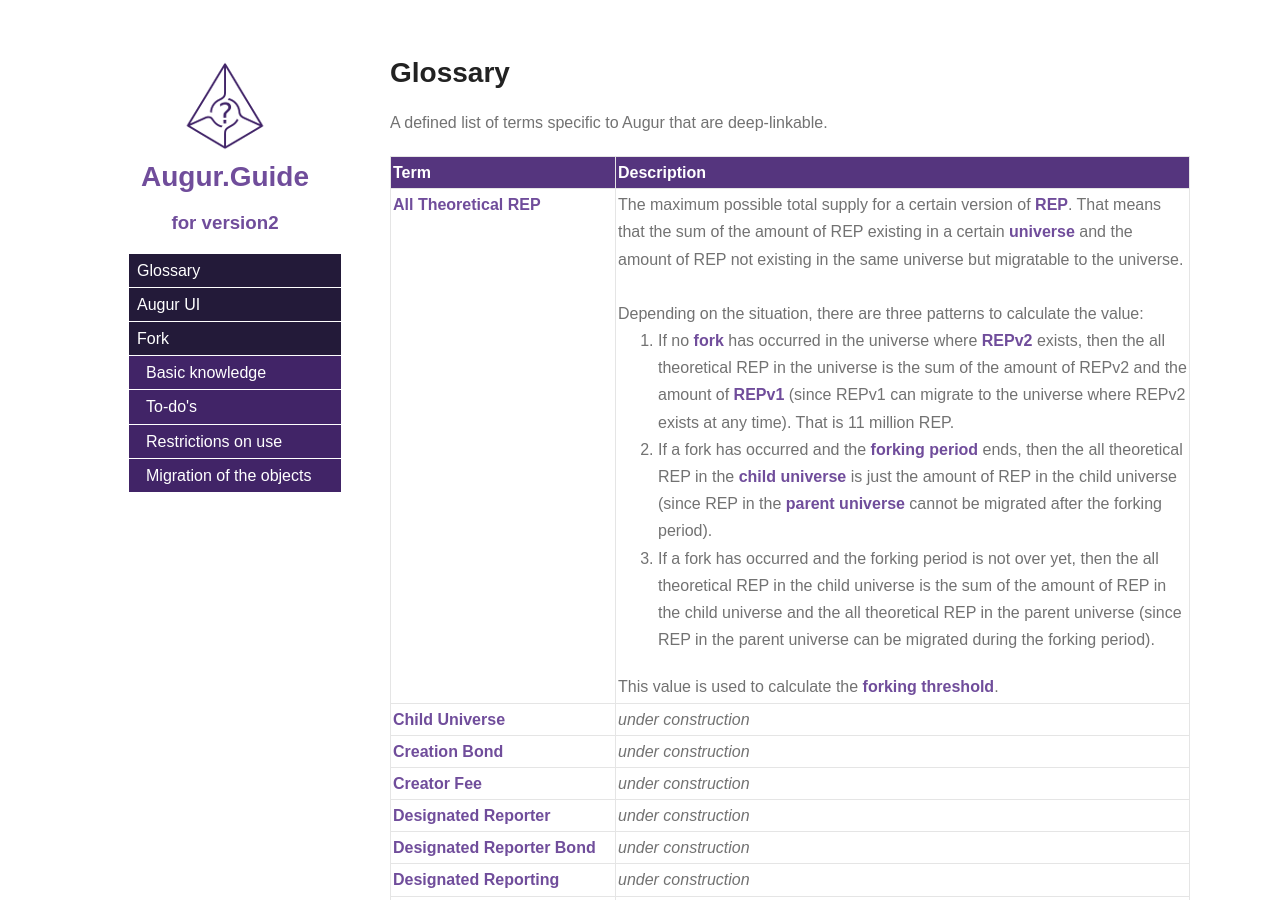
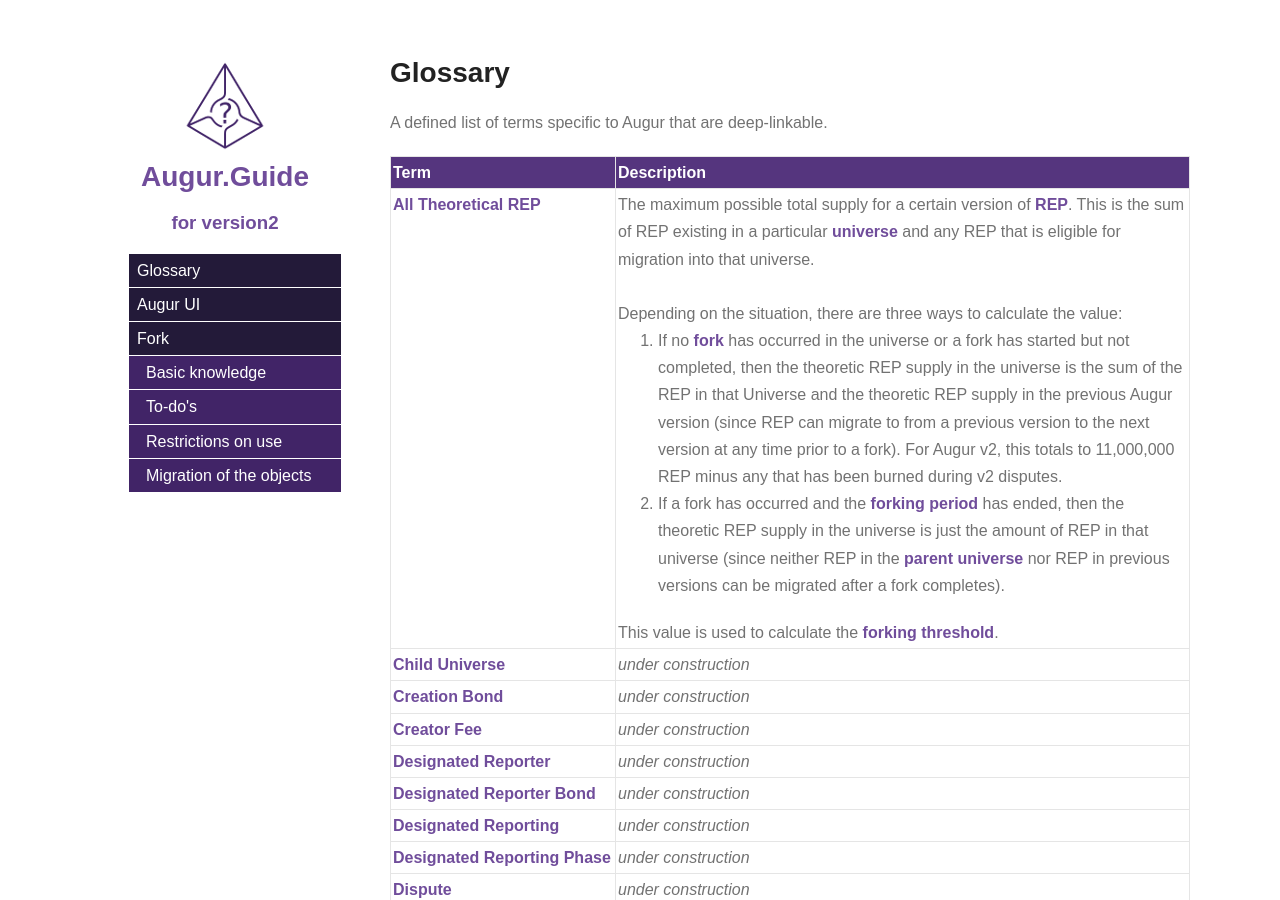
Before and after one commit to MicahZoltu/Augur.Guide-for-IPFS, a Jekyll site: the page built from collections/_version2-english/7-glossary.md, in a window 1280 px wide and 900 px high. Built offline with Jekyll 4.4.1, drawn with Linux system fonts in a browser that asks for light colours; comment, search, counter and statistics services are not loaded.

Commit message:
[glossary]Fix "All Theoretical REP"

```diff
--- a/_data/version2-english/glossary.yml
+++ b/_data/version2-english/glossary.yml
@@ -1,4 +1,13 @@
-All Theoretical REP: The maximum possible total supply for a certain version of  <a href="#Reputation_Token">REP</a>. That means that the sum of the amount of REP existing in a certain <a href="#Universe">universe</a> and the amount of REP not existing in the same universe but migratable to the universe.<br><br>Depending on the situation, there are three patterns to calculate the value:<ol><li>If no <a href="#Fork" >fork</a> has occurred in the universe where <a href="#REPv2">REPv2</a> exists, then the all theoretical REP in the universe is the sum of the amount of REPv2 and the amount of <a href="#REPv1">REPv1</a> (since REPv1 can migrate to the universe where REPv2 exists at any time). That is 11 million REP.</li><li>If a fork has occurred and the <a href="#Forking_Period">forking period</a> ends, then the all theoretical REP in the <a href="#Child_Universe">child universe</a> is just the amount of REP in the child universe (since REP in the <a href="#Parent_Universe">parent universe</a> cannot be migrated after the forking period).</li><li>If a fork has occurred and the forking period is not over yet, then the all theoretical REP in the child universe is the sum of the amount of REP in the child universe and the all theoretical REP in the parent universe (since REP in the parent universe can be migrated during the forking period).</li></ol>This value is used to calculate the <a href="#Forking_Threshold">forking threshold</a>.
+All Theoretical REP: |-
+  The maximum possible total supply for a certain version of  <a href="#Reputation_Token">REP</a>. This is the sum of REP existing in a particular <a href="#Universe">universe</a> and any REP that is eligible for migration into that universe.
+  <br>
+  <br>
+  Depending on the situation, there are three ways to calculate the value:
+  <ol>
+    <li>If no <a href="#Fork" >fork</a> has occurred in the universe or a fork has started but not completed, then the theoretic REP supply in the universe is the sum of the REP in that Universe and the theoretic REP supply in the previous Augur version (since REP can migrate to from a previous version to the next version at any time prior to a fork). For Augur v2, this totals to 11,000,000 REP minus any that has been burned during v2 disputes.</li>
+    <li>If a fork has occurred and the <a href="#Forking_Period">forking period</a> has ended, then the theoretic REP supply in the universe is just the amount of REP in that universe (since neither REP in the <a href="#Parent_Universe">parent universe</a> nor REP in previous versions can be migrated after a fork completes).</li>
+  </ol>
+  This value is used to calculate the <a href="#Forking_Threshold">forking threshold</a>.
 Child Universe: <i>under construction</i>
 Creation Bond: <i>under construction</i>
 Creator Fee: <i>under construction</i>
@@ -19,7 +28,8 @@
 First Public Report: <i>under construction</i>
 First Public Reporter: <i>under construction</i>
 First Public Reporter Stake: <i>under construction</i>
-Forecast Foundation: A group of Augur developers. The members of this group are purely developers, not owners of Augur. They write the source of Augur and publish on <a href="https://github.com/AugurProject" target="_blank">Github</a>. Check the <a href="https://forecastfoundation.org/" target="_blank">official site</a> for details.
+Forecast Foundation: |-
+  A group of Augur developers. The members of this group are purely developers, not owners of Augur. They write the source of Augur and publish on <a href="https://github.com/AugurProject" target="_blank">Github</a>. Check the <a href="https://forecastfoundation.org/" target="_blank">official site</a> for details.
 Fork: <i>under construction</i>
 Forked Market: <i>under construction</i>
 Forking Market: <i>under construction</i>
@@ -54,7 +64,8 @@
 Settlement: <i>under construction</i>
 Share: <i>under construction</i>
 Sibling Universe: <i>under construction</i>
-Smarty-pants: A role name in the <a href="https://invite.augur.net" target="_blank">Augur Discord server</a> or the people who have the role. This role is given to the people who have shown a deep knowledge and interest in Augur. They have moderation privileges in the Augur Discord server. They do what they want to do, such as a moderate, help out, or just chat without any obligation nor reward. The addition of a member is decided by consultation within the members who already hold this role. They manage the ENS domain <code>augur2.eth</code> where Augur UI is registered (<a href="/version2-english/8-augur-ui.html#augur2eth" target="_blank">Click</a> for details).
+Smarty-pants: |-
+  A role name in the <a href="https://invite.augur.net" target="_blank">Augur Discord server</a> or the people who have the role. This role is given to the people who have shown a deep knowledge and interest in Augur. They have moderation privileges in the Augur Discord server. They do what they want to do, such as a moderate, help out, or just chat without any obligation nor reward. The addition of a member is decided by consultation within the members who already hold this role. They manage the ENS domain <code>augur2.eth</code> where Augur UI is registered (<a href="/version2-english/8-augur-ui.html#augur2eth" target="_blank">Click</a> for details).
 Tentative Outcome: <i>under construction</i>
 Trading Fee: <i>under construction</i>
 Transaction Fee: <i>under construction</i>
```
